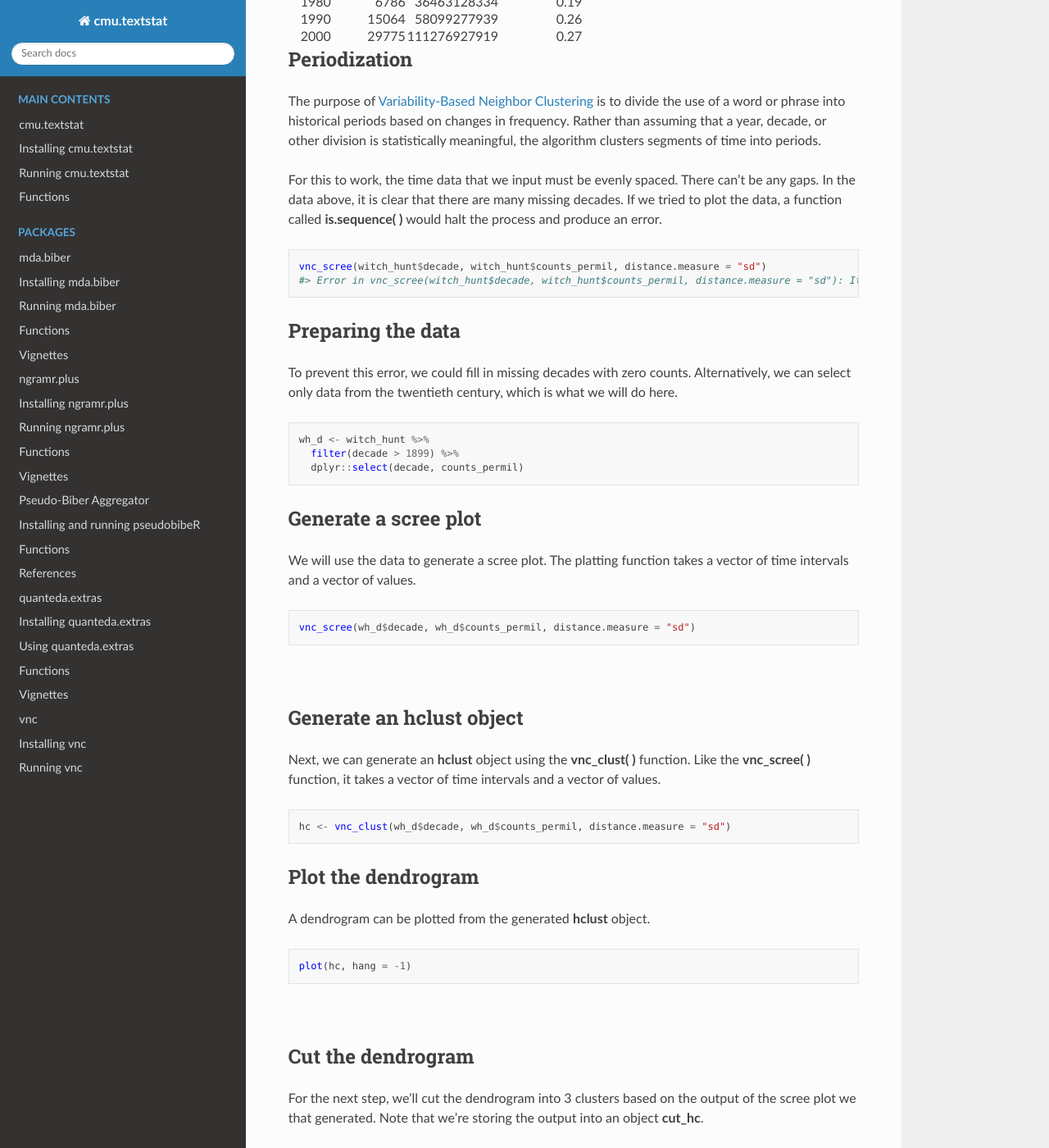
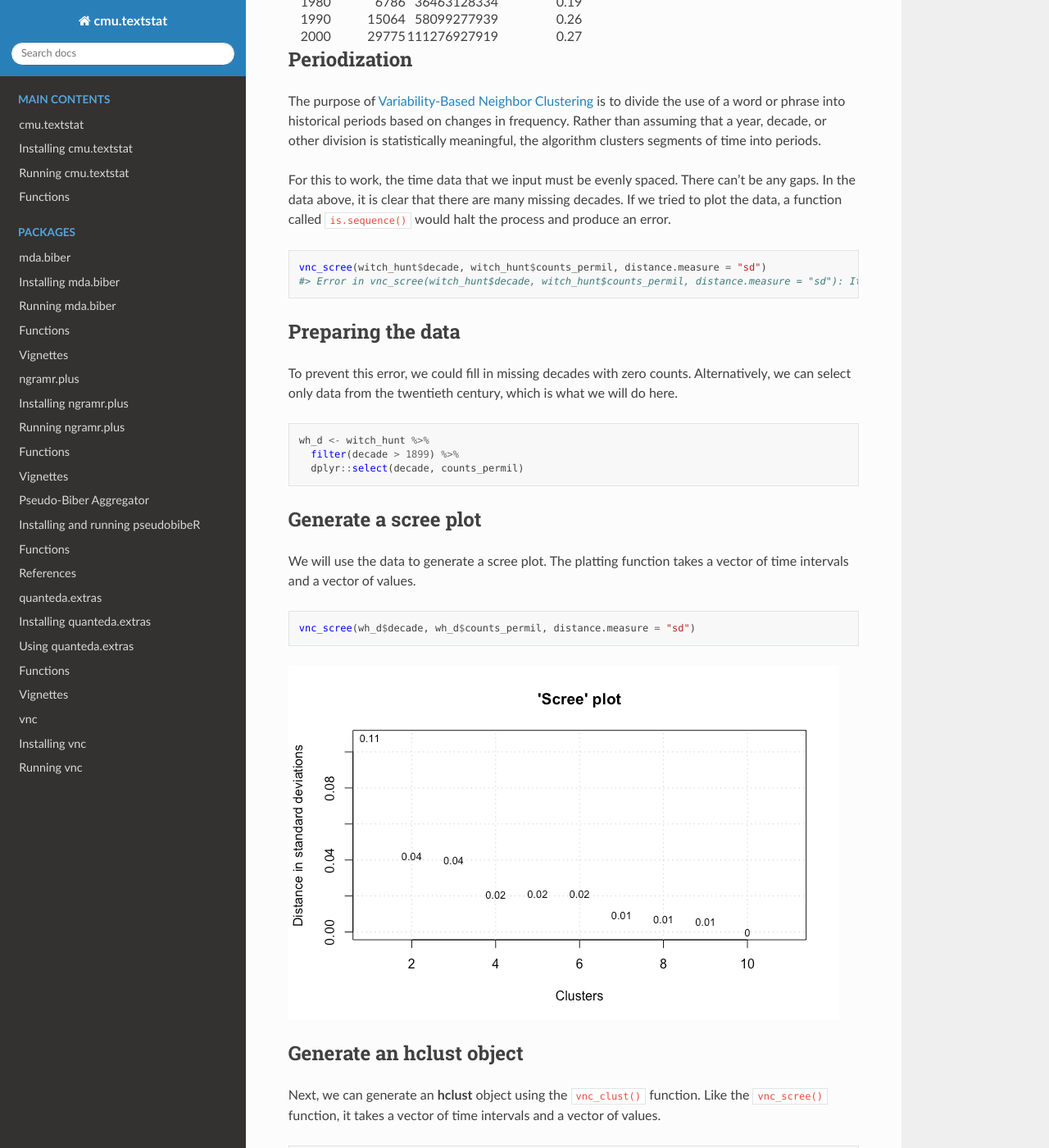
Before and after one commit to browndw/cmu-textstat-docs, a Sphinx documentation site: the page built from docs/vnc/vignettes/vnc_introduction.md, in a window 1280 px wide and 1400 px high, scrolled down 917 px. Shown: the whole window at 82% size. Built offline with Sphinx 7.4.7 and the Read the Docs theme 2.0.0, drawn with Linux system fonts in a browser that asks for light colours; pages that are not in the unit, such as notebooks, are missing from menus; some of the changed text lies outside the part shown.

Commit message:
Update vnc_introduction.md

````diff
--- a/docs/vnc/vignettes/vnc_introduction.md
+++ b/docs/vnc/vignettes/vnc_introduction.md
@@ -13,9 +13,7 @@ library(ggdendro)
 
 ## Check the data
 
-Let’s begin by looking at the frequencies of the bigram *witch hunt* and
-the plural *witch hunts*, which are available in the package data and
-come from Google Books.
+Let’s begin by looking at the frequencies of the bigram *witch hunt* and the plural *witch hunts*, which are available in the package data and come from Google Books.
 
 ``` r
 knitr::kable(witch_hunt, caption = "Data included with vnc package")
@@ -287,15 +285,9 @@ counts_permil
 
 The purpose of [Variability-Based Neighbor
 Clustering](https://www.oxfordhandbooks.com/view/10.1093/oxfordhb/9780199922765.001.0001/oxfordhb-9780199922765-e-14)
-is to divide the use of a word or phrase into historical periods based
-on changes in frequency. Rather than assuming that a year, decade, or
-other division is statistically meaningful, the algorithm clusters
-segments of time into periods.
+is to divide the use of a word or phrase into historical periods based on changes in frequency. Rather than assuming that a year, decade, or other division is statistically meaningful, the algorithm clusters segments of time into periods.
 
-For this to work, the time data that we input must be evenly spaced.
-There can’t be any gaps. In the data above, it is clear that there are
-many missing decades. If we tried to plot the data, a function called
-**is.sequence( )** would halt the process and produce an error.
+For this to work, the time data that we input must be evenly spaced. There can’t be any gaps. In the data above, it is clear that there are many missing decades. If we tried to plot the data, a function called `is.sequence()` would halt the process and produce an error.
 
 ``` r
 vnc_scree(witch_hunt$decade, witch_hunt$counts_permil, distance.measure = "sd")
@@ -316,20 +308,17 @@ wh_d <- witch_hunt %>%
 
 ## Generate a scree plot
 
-We will use the data to generate a scree plot. The platting function
-takes a vector of time intervals and a vector of values.
+We will use the data to generate a scree plot. The platting function takes a vector of time intervals and a vector of values.
 
 ``` r
 vnc_scree(wh_d$decade, wh_d$counts_permil, distance.measure = "sd")
 ```
 
-![](/Users/davidwestbrown/Desktop/cmu-textstat-docs/vnc/vignettes/vnc_introduction_files/figure-gfm/scree_plot-1.png)<!-- -->
+![](https://raw.githubusercontent.com/browndw/cmu-textstat-docs/main/docs/_static/vnc_introduction_files/figure-gfm/scree_plot-1.png)<!-- -->
 
 ## Generate an hclust object
 
-Next, we can generate an **hclust** object using the **vnc_clust( )**
-function. Like the **vnc_scree( )** function, it takes a vector of time
-intervals and a vector of values.
+Next, we can generate an **hclust** object using the `vnc_clust()` function. Like the `vnc_scree()` function, it takes a vector of time intervals and a vector of values.
 
 ``` r
 hc <- vnc_clust(wh_d$decade, wh_d$counts_permil, distance.measure = "sd")
@@ -343,28 +332,22 @@ A dendrogram can be plotted from the generated **hclust** object.
 plot(hc, hang = -1)
 ```
 
-![](/Users/davidwestbrown/Desktop/cmu-textstat-docs/vnc/vignettes/vnc_introduction_files/figure-gfm/plot-1.png)<!-- -->
+![](https://raw.githubusercontent.com/browndw/cmu-textstat-docs/main/docs/_static/vnc_introduction_files/figure-gfm/plot-1.png)<!-- -->
 
 ## Cut the dendrogram
 
-For the next step, we’ll cut the dendrogram into 3 clusters based on the
-output of the scree plot we that generated. Note that we’re storing the
-output into an object **cut_hc**.
+For the next step, we’ll cut the dendrogram into 3 clusters based on the output of the scree plot we that generated. Note that we’re storing the output into an object `cut_hc`.
 
 ``` r
 plot(hc, hang = -1)
 cut_hc <- rect.hclust(hc, k=3)
 ```
 
-![](/Users/davidwestbrown/Desktop/cmu-textstat-docs/vnc/vignettes/vnc_introduction_files/figure-gfm/cut_plot-1.png)<!-- -->
+![](https://raw.githubusercontent.com/browndw/cmu-textstat-docs/main/docs/_static/vnc_introduction_files/figure-gfm/cut_plot-1.png)<!-- -->
 
 ## Prepare data for fancier plotting
 
-We’ve already plotted our data with base R. However, if we want more
-control, we probably want to use **ggplot2**. To do that, we need to go
-through a couple of intermediate steps. First, convert the **cut_hc**
-object that we just generated into a data.frame and join that with our
-original **wh_d** data.
+We’ve already plotted our data with base R. However, if we want more control, we probably want to use **ggplot2**. To do that, we need to go through a couple of intermediate steps. First, convert the `cut_hc` object that we just generated into a data.frame and join that with our original `wh_d` data.
 
 ``` r
 clust_df <- data.frame(decade=as.numeric(names(unlist(cut_hc))),
@@ -520,29 +503,17 @@ clust_3
 </table>
 
 Next, we’ll convert our cluster data into dendrogram data using
-**as.dendrogram( )** from
-[**ggdendro**](https://cran.r-project.org/web/packages/ggdendro/vignettes/ggdendro.html).
-We also MUST maintain the order of our time series. There are a variety
-of ways of doing this, but
-[**dendextend**](https://cran.r-project.org/web/packages/dendextend/vignettes/dendextend.html)
-has an easy function called **sort( )**. We’ll take the easy way!
+`as.dendrogram()` from [**ggdendro**](https://cran.r-project.org/web/packages/ggdendro/vignettes/ggdendro.html). We also MUST maintain the order of our time series. There are a variety of ways of doing this, but [**dendextend**](https://cran.r-project.org/web/packages/dendextend/vignettes/dendextend.html)
+has an easy function called `sort()`. We’ll take the easy way!
 
-To get ggplot-friendly data, we have to transform it yet again… This
-time using the **ggdendro** package’s function **dendro_data( )**.
+To get ggplot-friendly data, we have to transform it yet again… This time using the **ggdendro** package’s function `dendro_data()`.
 
 ``` r
 dend <- as.dendrogram(hc) %>% sort
 dend_data <- dendro_data(dend, type = "rectangle")
 ```
 
-Now let’s do some fancy plotting! We’re going to combine the dendrogram
-and a time series line plot like Gries and Hilpert do on pg. 140 of
-their chapter on VNC. The first three lines pull data from **clust_df**
-for the line plot using the clusters to color each point according to
-group. The **geom_segment** pulls data from **dend_data** to build the
-dendrogram. For the tick marks we again pull from **dend_data** using
-the **x** column for the breaks and and the **label** column to label
-the breaks.
+Now let’s do some fancy plotting! We’re going to combine the dendrogram and a time series line plot like Gries and Hilpert do on pg. 140 of their chapter on VNC. The first three lines pull data from `clust_df` for the line plot using the clusters to color each point according to group. The `geom_segment` pulls data from `dend_data` to build the dendrogram. For the tick marks we again pull from `dend_data` using the **x** column for the breaks and and the **label** column to label the breaks.
 
 ``` r
 ggplot(clust_df, aes(x = as.numeric(rownames(clust_df)), y = counts_permil)) +
@@ -555,7 +526,7 @@ ggplot(clust_df, aes(x = as.numeric(rownames(clust_df)), y = counts_permil)) +
   theme_minimal()
 ```
 
-![](/Users/davidwestbrown/Desktop/cmu-textstat-docs/vnc/vignettes/vnc_introduction_files/figure-gfm/ggdendro-1.png)<!-- -->
+![](https://raw.githubusercontent.com/browndw/cmu-textstat-docs/main/docs/_static/vnc_introduction_files/figure-gfm/ggdendro-1.png)<!-- -->
 
 ## Bibliography
 
````
